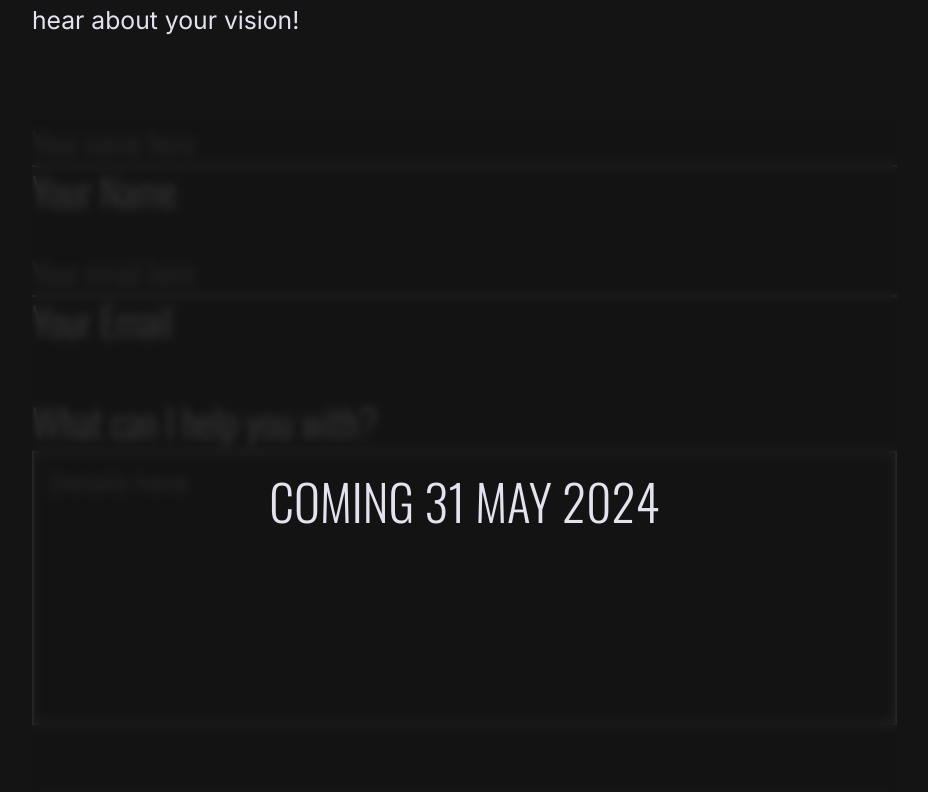
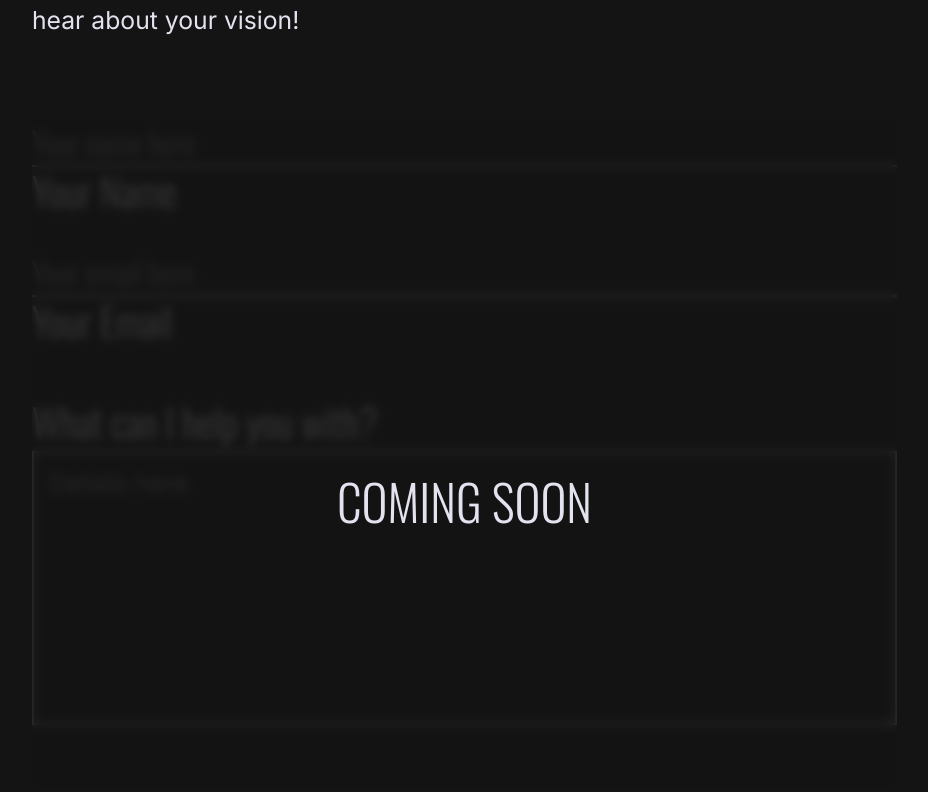
Before and after one commit to mhowen/mhowen.github.io, a Vue app: page /contact in a window 1280 px wide. Shown: the part 748-1540 px from the top of the page, without its empty margins (0-928 px from the left). Built offline with nearby package versions, Linux system fonts and the light colour scheme.

Commit message:
fix: OOD estimate

```diff
--- a/src/views/ContactView.vue
+++ b/src/views/ContactView.vue
@@ -99,7 +99,7 @@ form.inactive::after {
   background-color: var(--clr-background-75);
   backdrop-filter: blur(0.25rem);
 
-  content: "COMING 31 MAY 2024";
+  content: "COMING SOON";
   font-size: var(--step-2);
   position: absolute;
   inset: 0;
```
